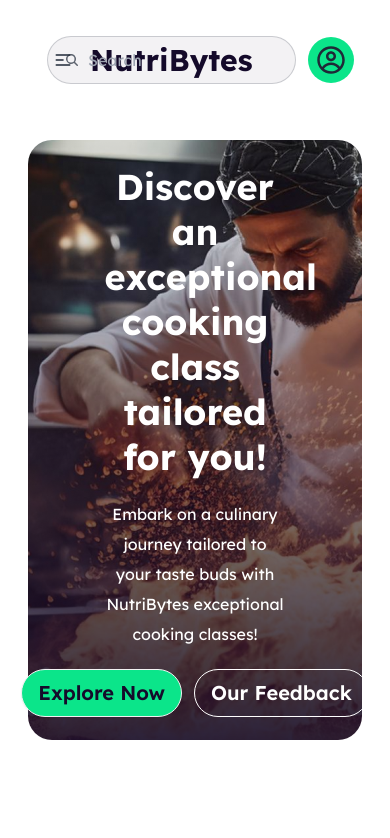
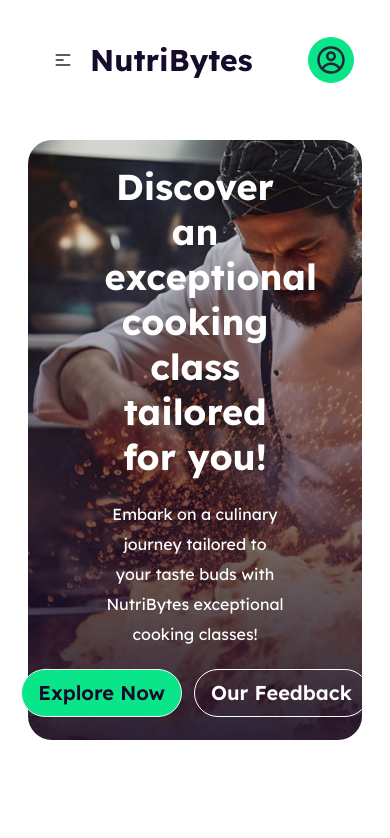
Before and after one commit to mstsurnalyakter/nutri_bytes, a React (Vite) app: page / in a window 390 px wide. Shown: the top 838 px of the page. Built offline with nearby package versions, Linux system fonts and the light colour scheme.

Commit message:
updated navbar

```diff
--- a/src/components/Navbar.jsx
+++ b/src/components/Navbar.jsx
@@ -60,7 +60,7 @@ const Navbar = () => {
           </ul>
         </div>
         <div className="navbar-end space-x-3">
-          <label className="input input-bordered rounded-full flex items-center gap-2 bg-[#150B2B0D]">
+          <label className="input input-bordered rounded-full hidden sm:flex items-center gap-2 bg-[#150B2B0D]">
             <svg
               xmlns="http://www.w3.org/2000/svg"
               viewBox="0 0 16 16"
```
